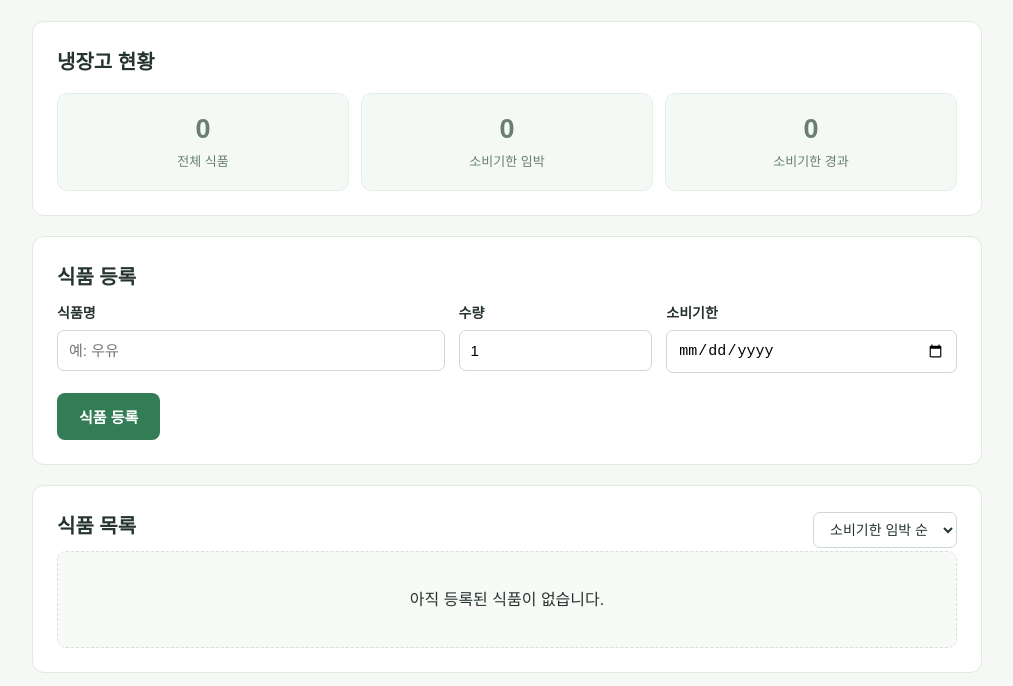
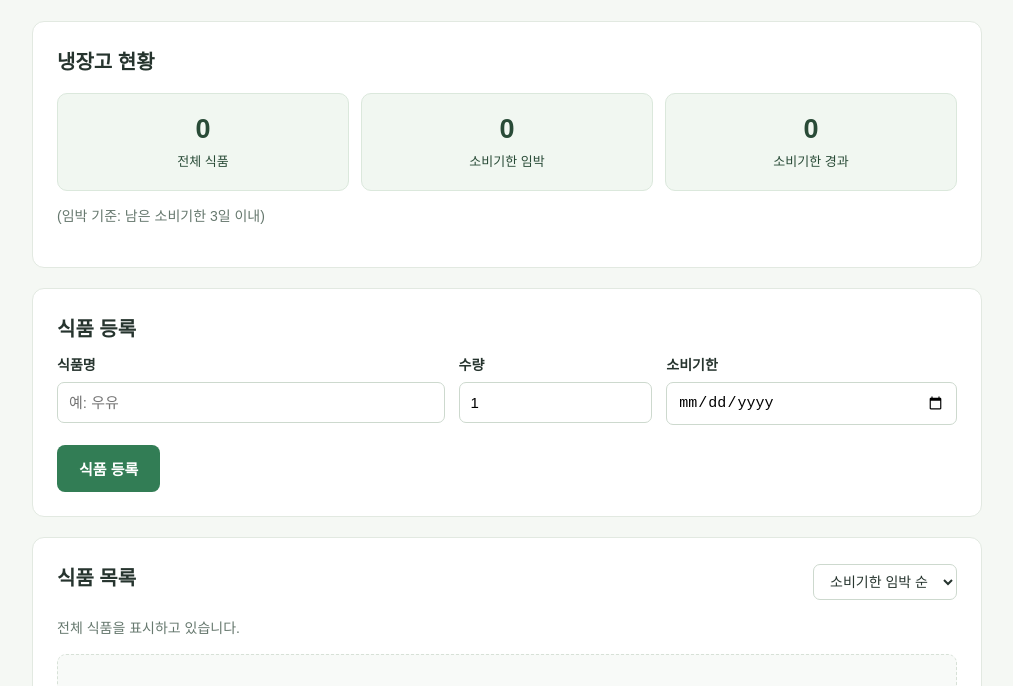
Before and after one commit to Jueun-Ha/my-fridge, a plain HTML site: page main.html in a window 1280 px wide. Shown: the part 203-889 px from the top of the page, without its empty margins (133-1146 px from the left). Drawn offline with Linux system fonts and the light colour scheme.

Commit message:
Update main.html

```diff
--- a/main.html
+++ b/main.html
@@ -18,15 +18,18 @@
       <h1>냉장고 관리하기</h1>
       <p class="muted">냉장고 속 식품을 한 눈에 관리하세요.</p>
     </div>
-    <section class="panel" aria-labelledby="summary-title">
+    <!-- 3주차 화면 구성: 현황과 식품 등록을 한 줄에 배치 -->
+    <div class="dashboard-grid">
+    <section class="panel summary-panel" aria-labelledby="summary-title">
       <h2 id="summary-title">냉장고 현황</h2>
       <div class="summary-grid">
-        <button class="summary-box" type="button" disabled><strong id="total-count">0</strong><span>전체 식품</span></button>
-        <button class="summary-box" type="button" disabled><strong id="soon-count">0</strong><span>소비기한 임박</span></button>
-        <button class="summary-box" type="button" disabled><strong id="expired-count">0</strong><span>소비기한 경과</span></button>
+        <button class="summary-box is-active" type="button" data-filter="all" aria-pressed="true"><strong id="total-count">0</strong><span>전체 식품</span></button>
+        <button class="summary-box" type="button" data-filter="soon" aria-pressed="false"><strong id="soon-count">0</strong><span>소비기한 임박</span></button>
+        <button class="summary-box" type="button" data-filter="expired" aria-pressed="false"><strong id="expired-count">0</strong><span>소비기한 경과</span></button>
       </div>
+      <p class="section-help">(임박 기준: 남은 소비기한 3일 이내)</p>
     </section>
-    <section class="panel" aria-labelledby="register-title">
+    <section class="panel register-panel" aria-labelledby="register-title">
       <h2 id="register-title">식품 등록</h2>
       <form id="food-form">
         <div class="form-grid">
@@ -38,7 +41,8 @@
         <button id="cancel-edit" class="secondary-button" type="button" hidden>수정 취소</button>
       </form>
     </section>
-    <section class="panel" aria-labelledby="list-title">
+    </div>
+    <section class="panel food-list-panel" aria-labelledby="list-title">
       <div class="section-heading">
         <h2 id="list-title">식품 목록</h2>
         <select id="sort-select">
@@ -47,6 +51,7 @@
           <option value="recent">최근 등록 순</option>
         </select>
       </div>
+      <p id="filter-note" class="section-help">전체 식품을 표시하고 있습니다.</p>
       <div id="food-list" class="empty-state">
         <p>아직 등록된 식품이 없습니다.</p>
       </div>
```
